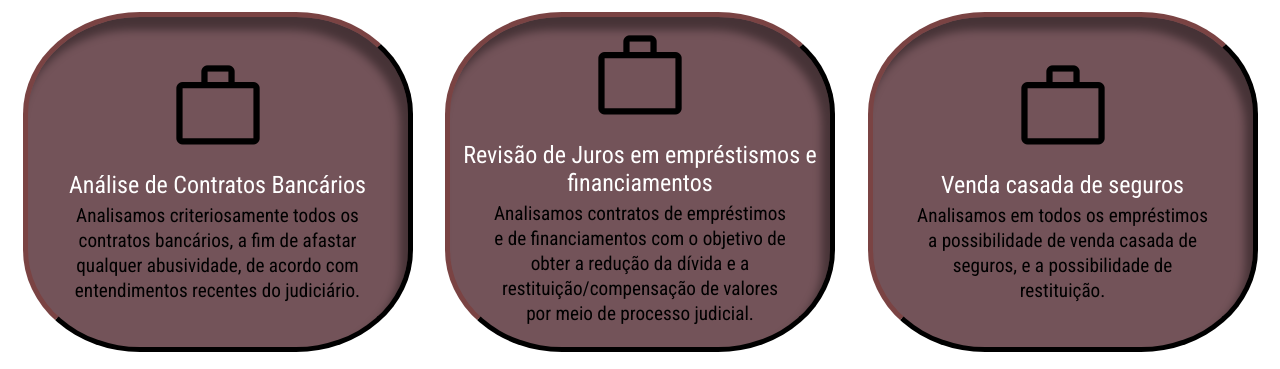
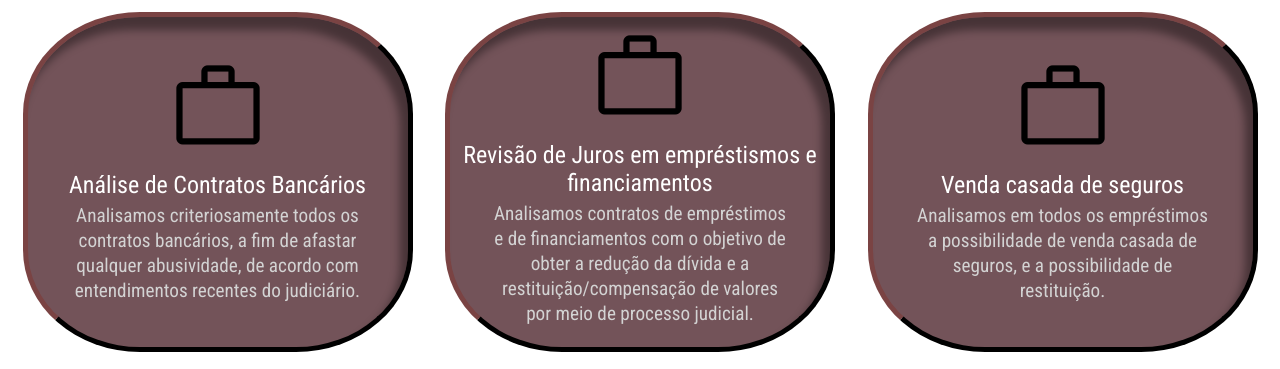
Before and after one commit to luisgui-alt/igor_xavier, a plain HTML site: page index.html in a window 1280 px wide. Shown: the part 559-928 px from the top of the page. Drawn offline with nearby package versions, Linux system fonts and the light colour scheme.

Commit message:
servico > p (color: white)

```diff
--- a/estilos/style.css
+++ b/estilos/style.css
@@ -183,7 +183,7 @@ article.servicos > a.caixaservi > section.servico > p {
     line-height: 1.3em;
     max-width: 300px;
     margin: 0px auto 20px auto;
-    color: black;
+    color: lightgrey;
     transition: .5s;
 }
 
```
